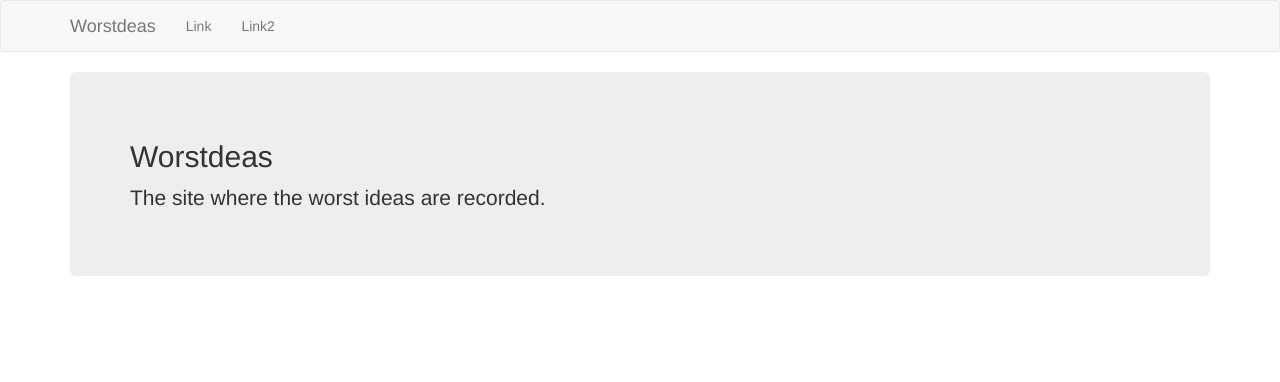
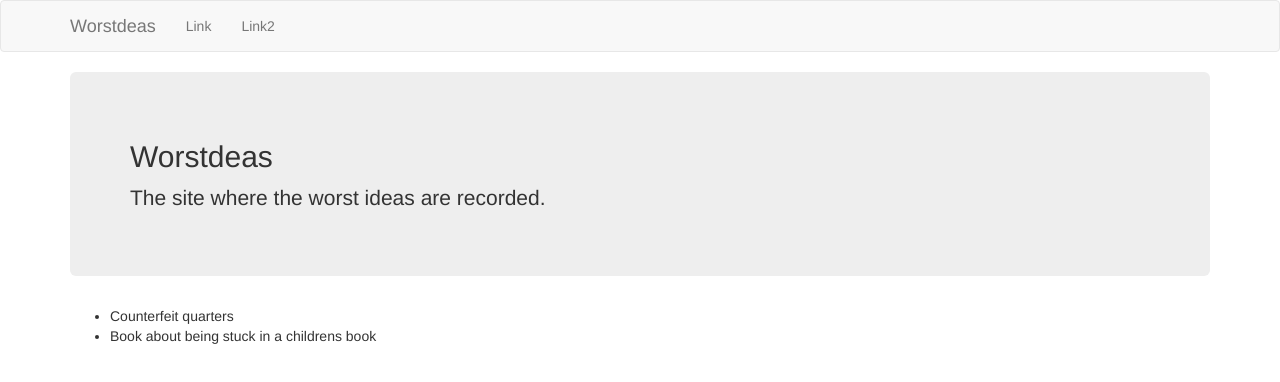
Before and after one commit to jeffbean/worstdeas-web, a plain HTML site: page web/index.html in a window 1280 px wide. Drawn offline with Linux system fonts and the light colour scheme.

Commit message:
Add amazing ideas

```diff
--- a/web/index.html
+++ b/web/index.html
@@ -36,6 +36,12 @@
 
         <p>The site where the worst ideas are recorded.</p>
     </div>
+    <p>
+	<ul>
+	    <li>Counterfeit quarters</li>
+	    <li>Book about being stuck in a childrens book</li>
+	</ul>
+    </p>
 </div>
 <script src="static/js/jq.js"></script>
 <script src="static/js/bootstrap.js"></script>
```
